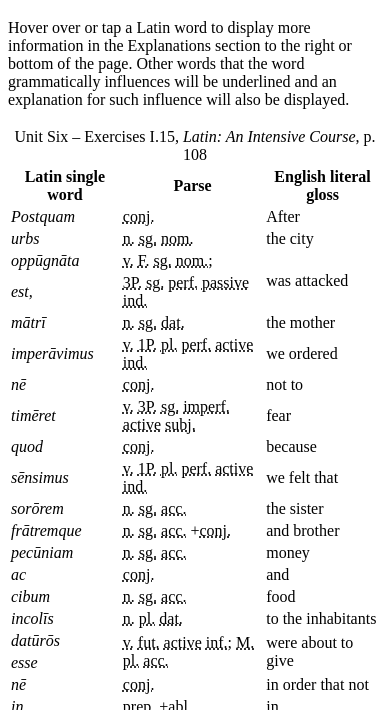
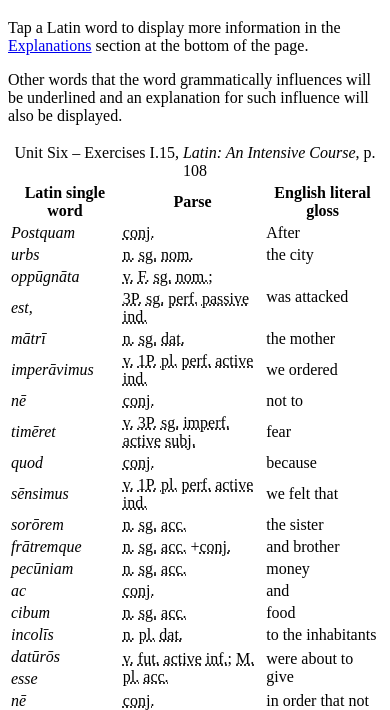
Before and after one commit to Kenny2github/LAT101, a plain HTML site: page index.html in a window 390 px wide. Shown: the part 69-779 px from the top of the page. Drawn offline with Linux system fonts and the light colour scheme.

Commit message:
Make directions less portable

```diff
--- a/index.css
+++ b/index.css
@@ -8,6 +8,10 @@ body {
 	column-gap: 1rem;
 }
 
+.mobile {
+	display: none;
+}
+
 @media screen and (max-width: 600px) {
 	body {
 		grid-template-areas: "heading" "gloss" "explanations";
@@ -16,6 +20,12 @@ body {
 	}
 	#sentence {
 		width: 100%;
+	}
+	.mobile {
+		display: block;
+	}
+	.desktop {
+		display: none;
 	}
 }
 
--- a/index.html
+++ b/index.html
@@ -9,7 +9,9 @@
 <body>
 	<div id="desc">
 		<h1>LAT101 UDL Key</h1>
-		<p>Hover over or tap a Latin word to display more information in the Explanations section to the right or bottom of the page. Other words that the word grammatically influences will be underlined and an explanation for such influence will also be displayed.</p>
+		<p class="desktop">Hover over or tap a Latin word to display more information in the Explanations section to the right of the page.</p>
+		<p class="mobile">Tap a Latin word to display more information in the <a href="#explanations">Explanations</a> section at the bottom of the page.</p>
+		<p>Other words that the word grammatically influences will be underlined and an explanation for such influence will also be displayed.</p>
 	</div>
 	<table id="sentence">
 		<td colspan="3" style="text-align: center;">Unit Six &ndash; Exercises I.15, <i>Latin: An Intensive Course</i>, p. 108</td>
```
